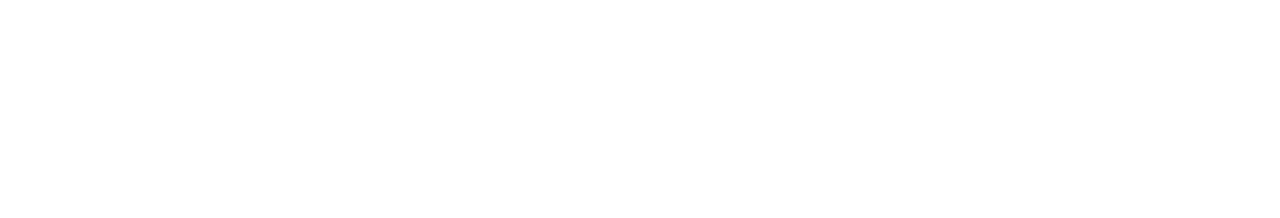
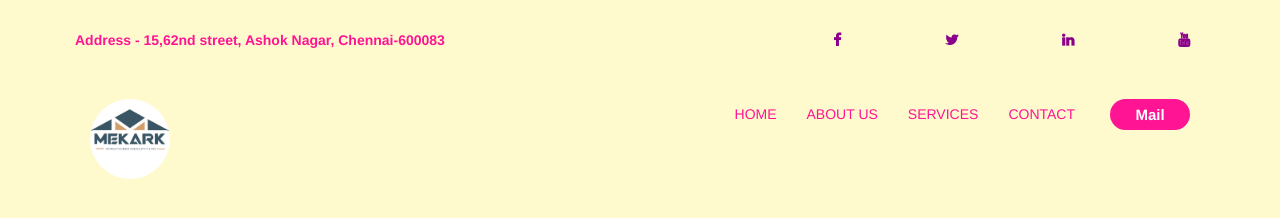
Before and after one commit to Preethipa/demo-company-website, a plain HTML site: page index.html in a window 1280 px wide. Drawn offline with nearby package versions, Linux system fonts and the light colour scheme.

Commit message:
header done

```diff
--- a/index.html
+++ b/index.html
@@ -6,19 +6,90 @@
     <meta name="viewport" content="width=device-width, initial-scale=1.0">
     <title>website</title>
 
-    <link rel="stylesheet" href="https://cdn.jsdelivr.net/npm/@fortawesome/fontawesome-free@6.2.1/css/fontawesome.min.css">
-    <link rel="stylesheet" href="https://cdn.jsdelivr.net/npm/bootstrap-icons@1.10.2/font/bootstrap-icons.css">
+    <link rel="stylesheet" href="https://cdnjs.cloudflare.com/ajax/libs/font-awesome/4.7.0/css/font-awesome.min.css">
+
+    <!-- Latest compiled and minified CSS -->
+    <link rel="stylesheet" href="https://maxcdn.bootstrapcdn.com/bootstrap/3.4.1/css/bootstrap.min.css">
+
+    <!-- jQuery library -->
+    <script src="https://ajax.googleapis.com/ajax/libs/jquery/3.6.3/jquery.min.js"></script>
+
+    <!-- Latest compiled JavaScript -->
+    <script src="https://maxcdn.bootstrapcdn.com/bootstrap/3.4.1/js/bootstrap.min.js"></script>
+
 
     <link rel="stylesheet" href="web.css">
+
 </head>
 <body>
     <header>
+
+
+
         <div class="container-fluid">
-          <i class="fa-brands fa-facebook black-text "></i>
-            <nav class="navbar navbar-expand-lg">
-              <!-- Navigation bar content will go here -->
-            </nav>
+            <div class="row">
+                <div class="col-sm-6">
+                    <p class="para">Address - 15,62nd street, Ashok Nagar, Chennai-600083</p>
+                </div>
+                <div class="col-ssm-6">
+                    <i class="fa fa-facebook"></i>
+                    <i class="fa fa-twitter"></i>
+                    <i class="fa fa-linkedin"></i>
+                    <i class="fa fa-youtube"></i>
+                </div>
+
+            </div>
+
+
         </div>
+
+        <div class="navbar navbar-style">
+            <div class="container">
+                <div class="navbar-header">
+                    <button type="button" class="navbar-toggle" data-toggle="collapse" data-target="#micon">
+                        <span class="icon-bar"></span>
+                        <span class="icon-bar"></span>
+                        <span class="icon-bar"></span>
+                    </button>
+                    <img class="logo" src="logo.jpg" >
+                </div>
+                <div class="collapse navbar-collapse" id="micon">
+                    <ul class="nav navbar-nav navbar-right">
+                        <li><a href="">Home</a></li>
+                        <li><a href="">About Us</a></li>
+                        <li><a href="">Services</a></li>
+                        <li><a href="">Contact</a></li>
+                        <button type="button" value="submit" id="btn">Mail</button>
+                    </ul>
+                </div>
+            </div>
+        </div>
+
+
+        <!--<nav class="navi">
+            <div class="logo">
+                <img class="ico" src="logo.jpg" >
+            </div>
+            <div class="menu">
+                <ul>
+                    <li class="list">
+                        <a class="link link-active" href="/">Home</a>
+                    </li>
+                     <li class="list">
+                        <a class="link" href="/about.html">About</a>
+                    </li>
+                    <li class="list">
+                        <a class="link" href="/service.html">Services</a>
+                    </li>
+                    <li class="list">
+                        <a class="link" href="/blog.html">Blogs</a>
+                    </li>
+                    <li class="list">
+                     <a class="link" href="/contact.html">Contact</a>
+                    </li>
+                </ul>
+            </div>
+        </nav>-->
     </header>
 </body>
 </html>
--- a/web.css
+++ b/web.css
@@ -1,18 +1,97 @@
-.social-media-icons {
+*{
+    margin: 0;
+    padding: 0;
+}
+
+body{
+    background-color: lemonchiffon;
+}
+
+.header{
+    height: 10vh;
+}
+
+.container-fluid{
     text-align: right;
-    margin-bottom: 10px;
-    color: aqua;
+    font-weight: 800;
+    color: deeppink;
+    margin-top: 30px;
+
+}
+
+.para{
+    text-align: left;
+    padding-left: 60px;
+}
+.fa{
+    height:5px;
+    color:darkmagenta;
+    margin:0px 10px 50px;
+    font-weight: 600;
+    padding-right: 80px;
+    cursor: pointer;
+}
+
+.navbar-header{
+    margin-bottom: 5px;
+}
+.icon-bar{
+    background: darkorange;
+}
+
+.navbar-style{
+    box-shadow: 0 5px 10px transparent;
+    text-transform: uppercase;
 }
 
 
-.social-media-icons a {
-    display: inline-block;
-    margin-left: 10px;
-    color: blueviolet;
+li a{
+    color:deeppink;
+   padding: 0rem 5rem;
 }
-.navbar {
-    margin-top: 10px;
+
+li a:hover{
+    color:deeppink;
 }
-.fab{
-    color:blue;
+
+
+.logo{
+    border-radius: 50%;
+    width: 120px;
+   height: 100pv;
+   top:30px;
+    padding: 10px 20px;
+   cursor: pointer;
+
 }
+
+ul button{
+    background-color: deeppink;
+    border: none;
+    color: white;
+    padding:0.5rem 1rem;
+    font-size: 15px;
+    font-weight: bold;
+    border-radius: 50px;
+    width: 80px;
+    margin: 10px auto 0;
+    cursor: pointer;
+    margin: 1rem 2rem;
+}
+/*.navi
+    width:1200px;
+    height: 50px;
+    margin: auto;
+}
+
+.logo{
+    width: 200px;
+    float: left;
+    height: 50px;
+}
+.ico{
+    border-radius: 10%;
+    width: 200px;
+    padding-top: 20px;
+    padding-left: 120px;
+}
```
Also changed, not shown: mail.html (added, +156 -0 lines), logo.jpg (added).
